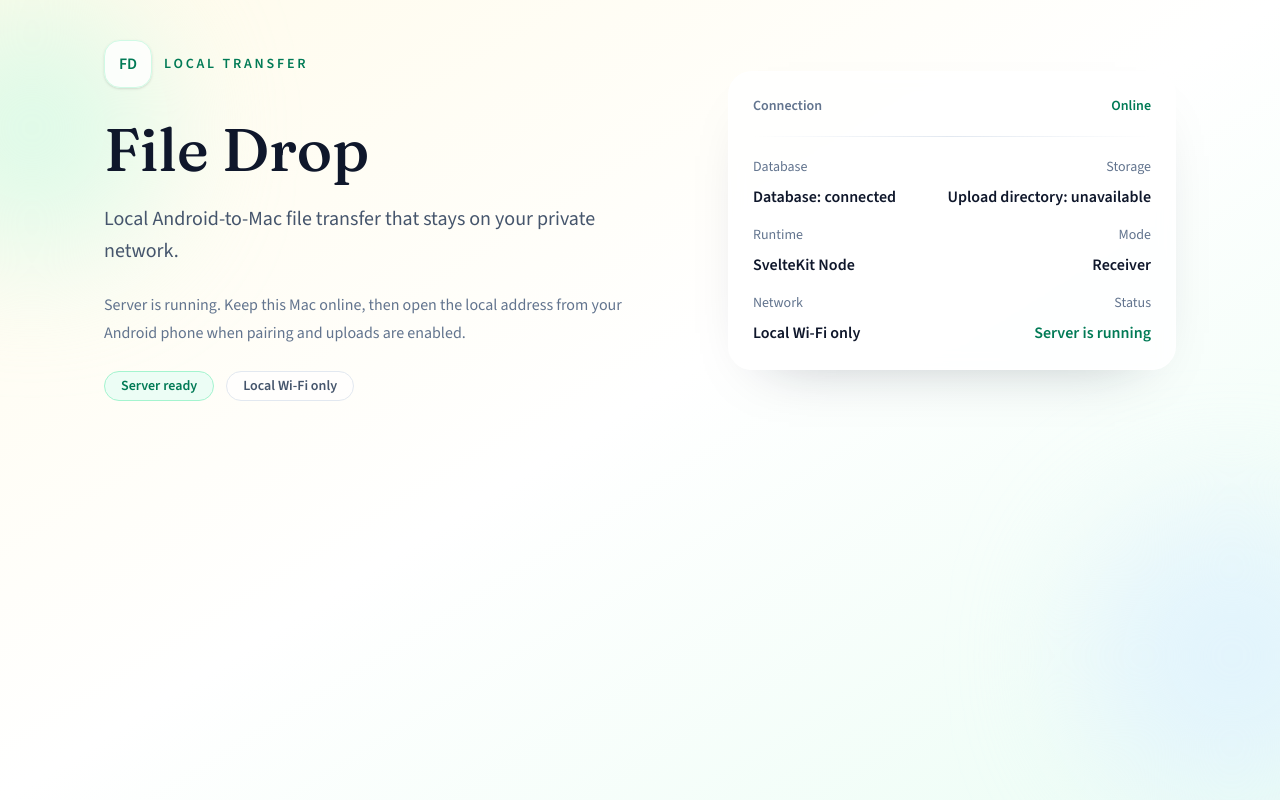
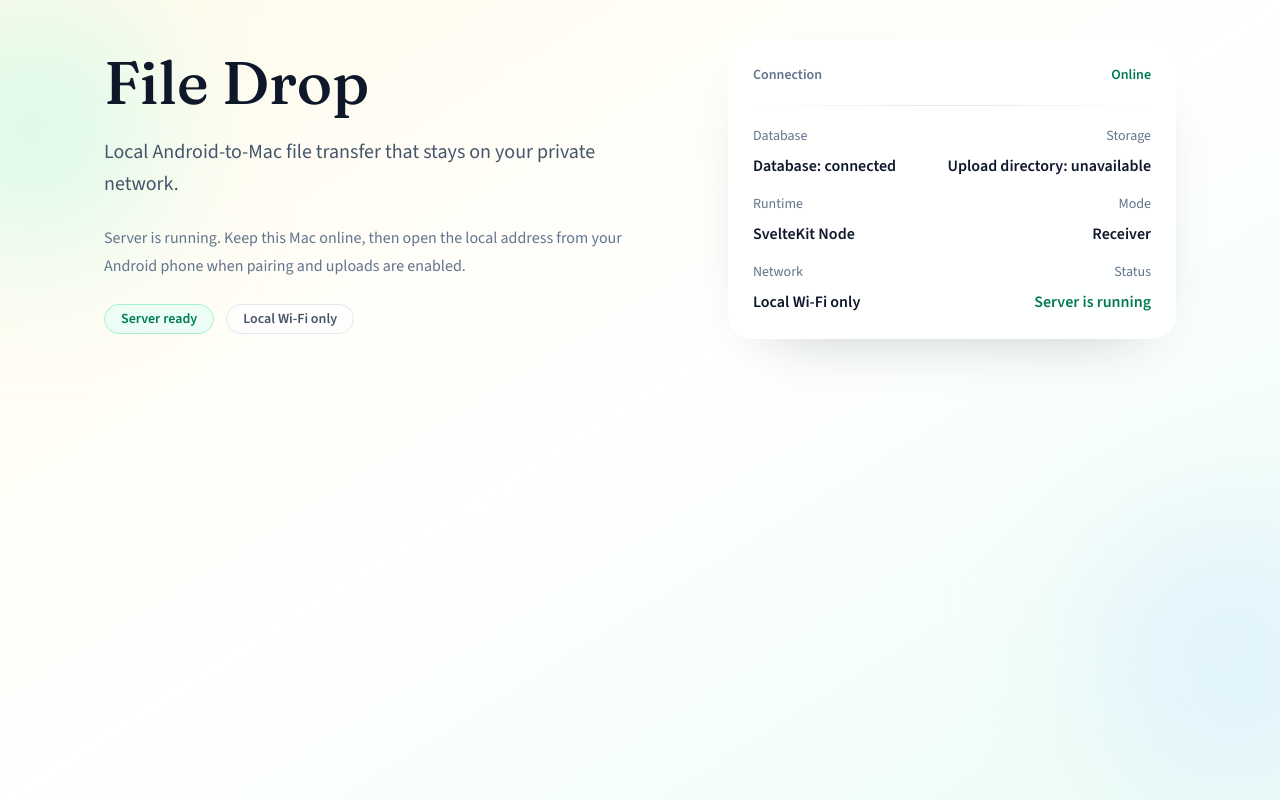
Before and after one commit to kishoreshanto/file-drop, a SvelteKit app: page / in a window 1280 px wide. Built offline with nearby package versions, Linux system fonts and the light colour scheme; no server answers; the database is empty.

Commit message:
feat: remove local transfer indicator from the main page

```diff
--- a/src/routes/+page.svelte
+++ b/src/routes/+page.svelte
@@ -35,17 +35,6 @@
 		style="font-family: 'Source Sans 3', sans-serif;"
 	>
 		<div class="flex flex-col gap-6 lg:max-w-xl">
-			<div class="flex items-center gap-3">
-				<div
-					class="flex h-12 w-12 items-center justify-center rounded-2xl border border-emerald-100 bg-white/80 text-base font-semibold text-emerald-700 shadow-sm"
-					aria-hidden="true"
-				>
-					FD
-				</div>
-				<p class="text-sm font-semibold tracking-[0.2em] text-emerald-700 uppercase">
-					Local transfer
-				</p>
-			</div>
 
 			<div class="space-y-4">
 				<h1
```
